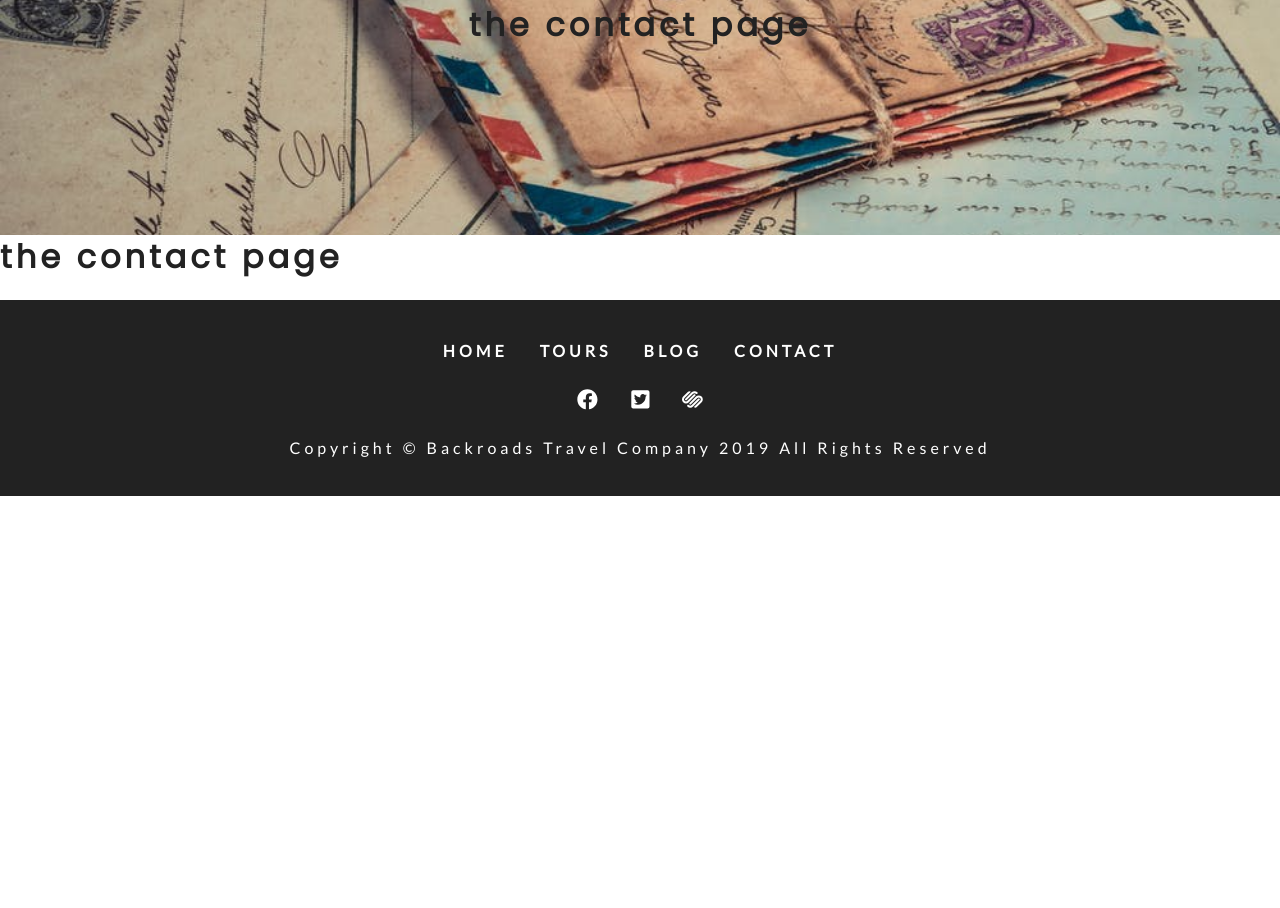
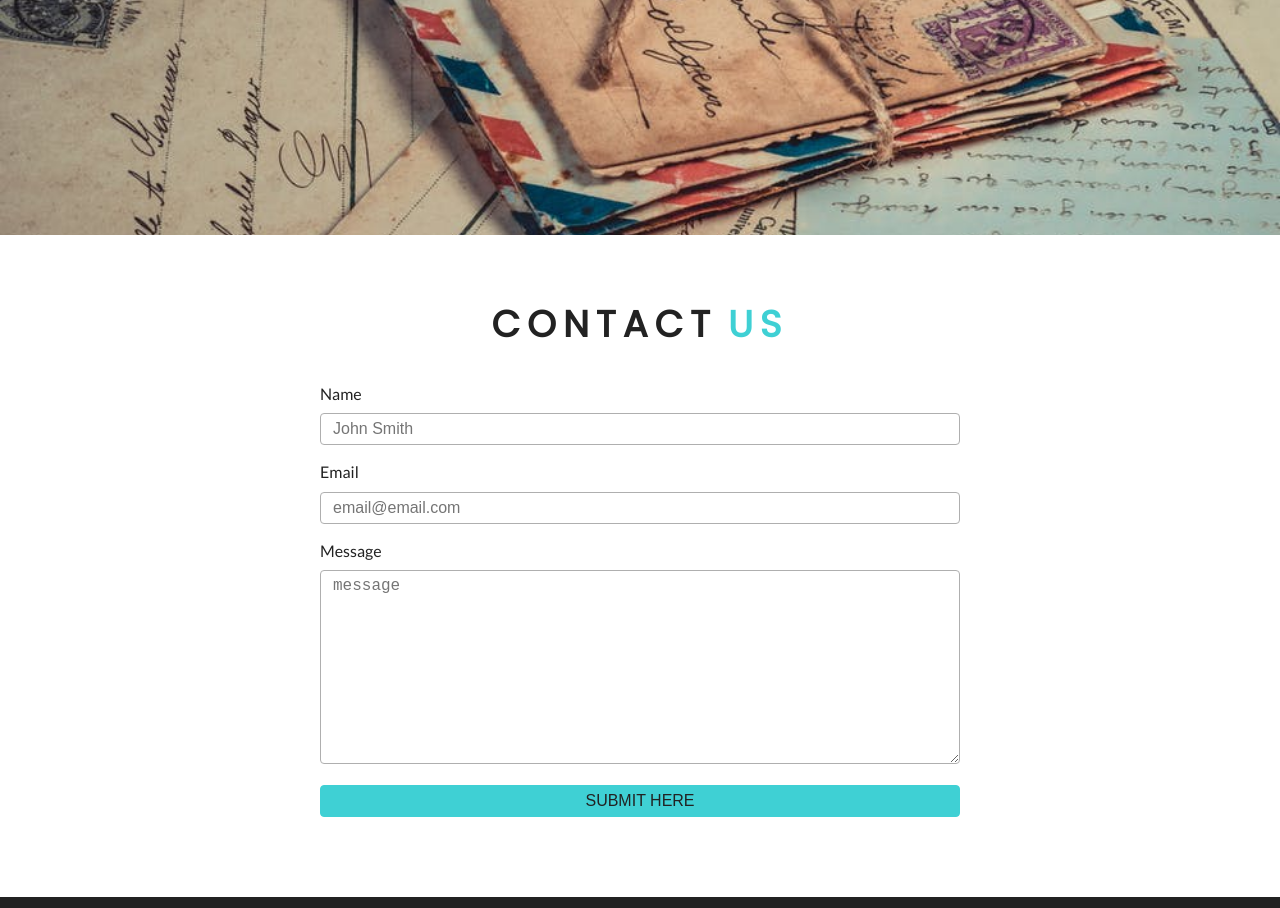
Before and after one commit to IanY57/MyBackroads-Tutorial, a Gatsby site: page /contact in a window 1280 px wide. Shown: the part 312-1220 px from the top of the page. Before the commit the page ends 808 px from the top, so only its background shows below. Built offline with nearby package versions, Linux system fonts and the light colour scheme; Gatsby itself is replaced by a stand-in of ours.

Commit message:
created contact form

```diff
--- /dev/null
+++ b/src/components/Contact/Contact.js
@@ -0,0 +1,66 @@
+import React from "react"
+
+import Title from "../Title"
+
+import styles from "../../css/contact.module.css"
+
+const Contact = () => {
+  return (
+    <section className={styles.contact}>
+      <Title title="contact" subtitle="us" />
+      <div className={styles.center}>
+        <form
+          className={styles.form}
+          action="https://formspree.io/sales@ians3dp.com.au"
+          method="POST"
+        >
+          <div>
+            <label htmlFor="name" className={styles.label}>
+              Name
+            </label>
+            <input
+              type="text"
+              name="name"
+              id="name"
+              className={styles.formControl}
+              placeholder="John Smith"
+            />
+          </div>
+          <div>
+            <label htmlFor="email" className={styles.label}>
+              Email
+            </label>
+            <input
+              type="email"
+              name="email"
+              id="email"
+              className={styles.formControl}
+              placeholder="email@email.com"
+            />
+          </div>
+          <div>
+            <label htmlFor="message" className={styles.label}>
+              Message
+            </label>
+            <textarea
+              name="message"
+              id="message"
+              rows="10"
+              className={styles.formControl}
+              placeholder="message"
+            />
+          </div>
+          <div>
+            <input
+              type="submit"
+              value="Submit Here"
+              className={styles.submit}
+            />
+          </div>
+        </form>
+      </div>
+    </section>
+  )
+}
+
+export default Contact
--- a/src/pages/contact.js
+++ b/src/pages/contact.js
@@ -3,14 +3,13 @@ import { graphql } from "gatsby"
 
 import Layout from "../components/Layout"
 import StyledHero from "../components/StyledHero"
+import Contact from "../components/Contact/Contact"
 
 const contact = ({ data }) => {
   return (
     <Layout>
-      <StyledHero img={data.contactBcg.childImageSharp.fluid}>
-        <h1>the contact page</h1>
-      </StyledHero>
-      <h1>the contact page</h1>
+      <StyledHero img={data.contactBcg.childImageSharp.fluid} />
+      <Contact />
     </Layout>
   )
 }
```
